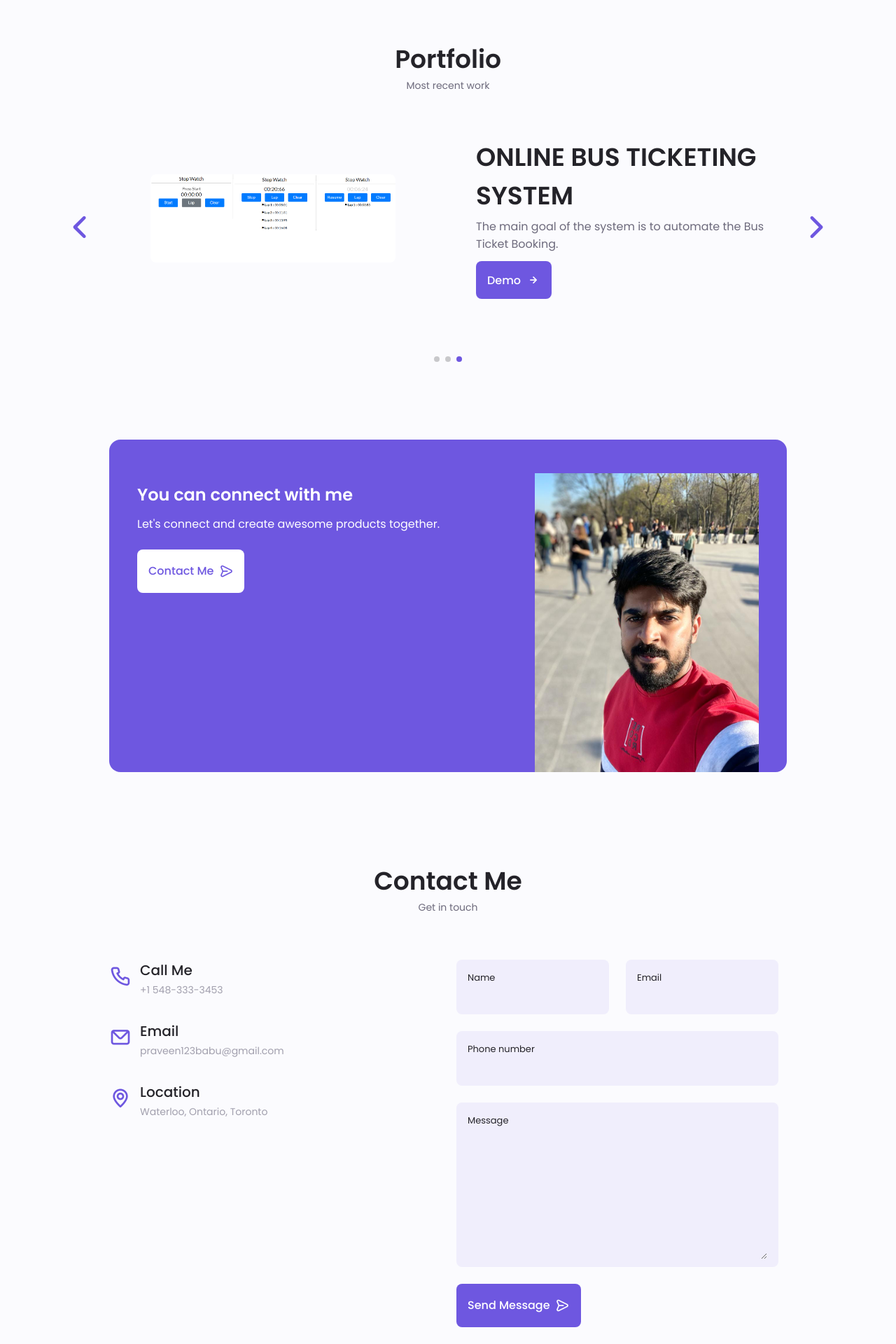
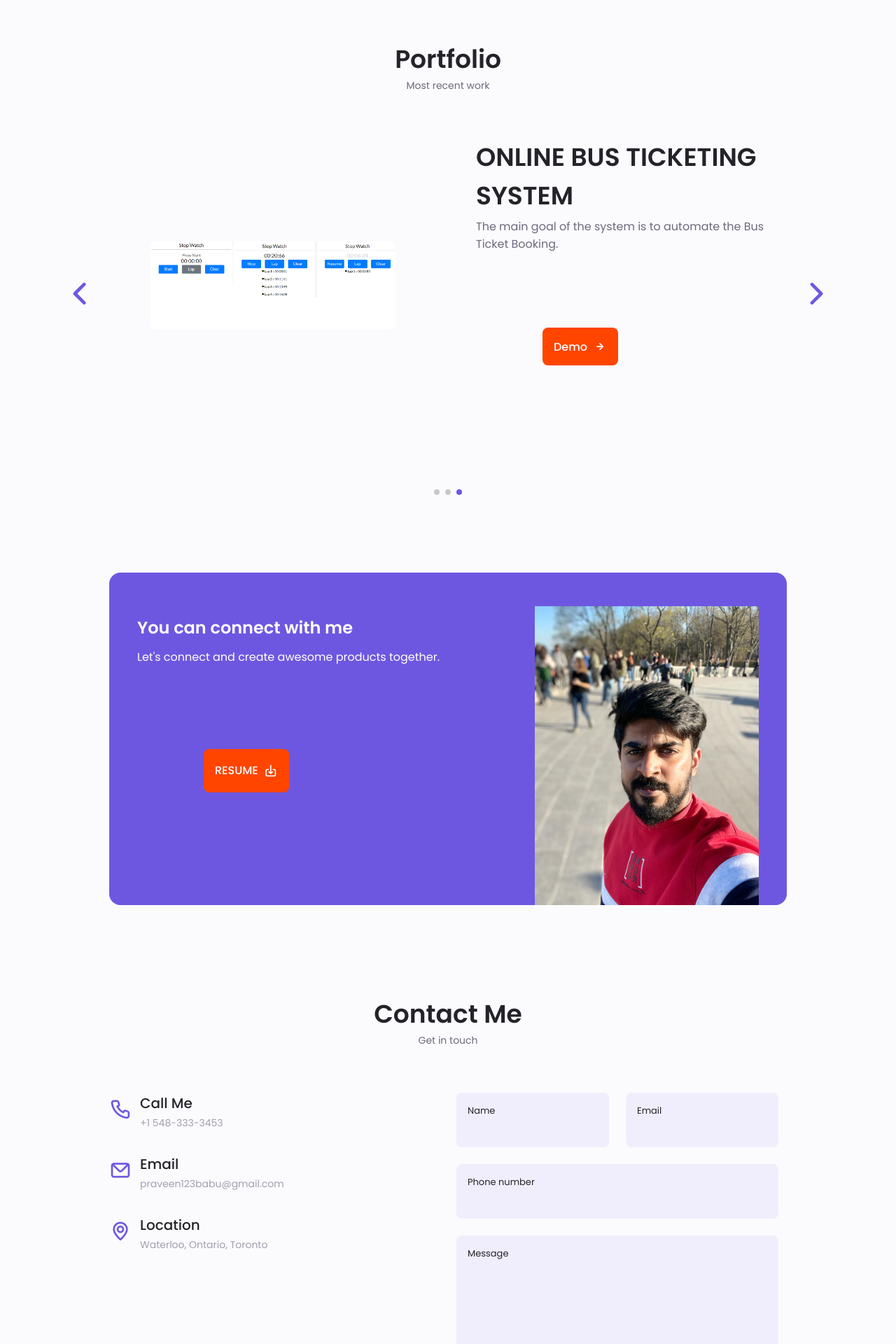
Before and after one commit to pbgithub003/Praveen_Babu_Portfolio, a PHP site: page / in a window 1280 px wide. Shown: the part 3545-5465 px from the top of the page at 70% size. Run offline with PHP 8.4, Linux system fonts and the light colour scheme.

Commit message:
portfolio new update

```diff
--- a/assets/css/styles.css
+++ b/assets/css/styles.css
@@ -914,6 +914,12 @@ from, to { border-color: transparent }
 }
 
 /*==================== TESTIMONIAL ====================*/
+/*====================Connect==========================*/
+a.button.button--flex{
+  margin: 95px;
+  background-color: orangered;
+
+}
 
 /*==================== CONTACT ME ====================*/
 
--- a/index.html
+++ b/index.html
@@ -572,10 +572,13 @@
           <p class="project__description">
             Let's connect and create awesome products together.
           </p>
-          <a href="#contact" class="button button--flex button--white">
-            Contact Me
-            <i class="uil uil-message project__icon button__icon"></i>
-          </a>
+          <a
+              download=""
+              href="assets/pdf/PraveenBabu_FSC.pdf"
+              class="button button--flex"
+            >
+              RESUME<i class="uil uil-download-alt button__icon"></i
+            ></a>
         </div>
 
         <img src="assets/img/pic1.jpeg" alt="contact image" class="project__img" />
--- a/serviceWorker.js
+++ b/serviceWorker.js
@@ -1,4 +1,4 @@
-const staticAnimeshData = "site-cache-v1";
+const staticData = "site-cache-v1";
 const assets = [
   //   "/",
   "/index.html",
@@ -28,7 +28,7 @@ const assets = [
 
 self.addEventListener("install", (installEvent) => {
   installEvent.waitUntil(
-    caches.open(staticAnimeshData).then((cache) => {
+    caches.open(staticData).then((cache) => {
       cache.addAll(assets);
     })
   );
```
